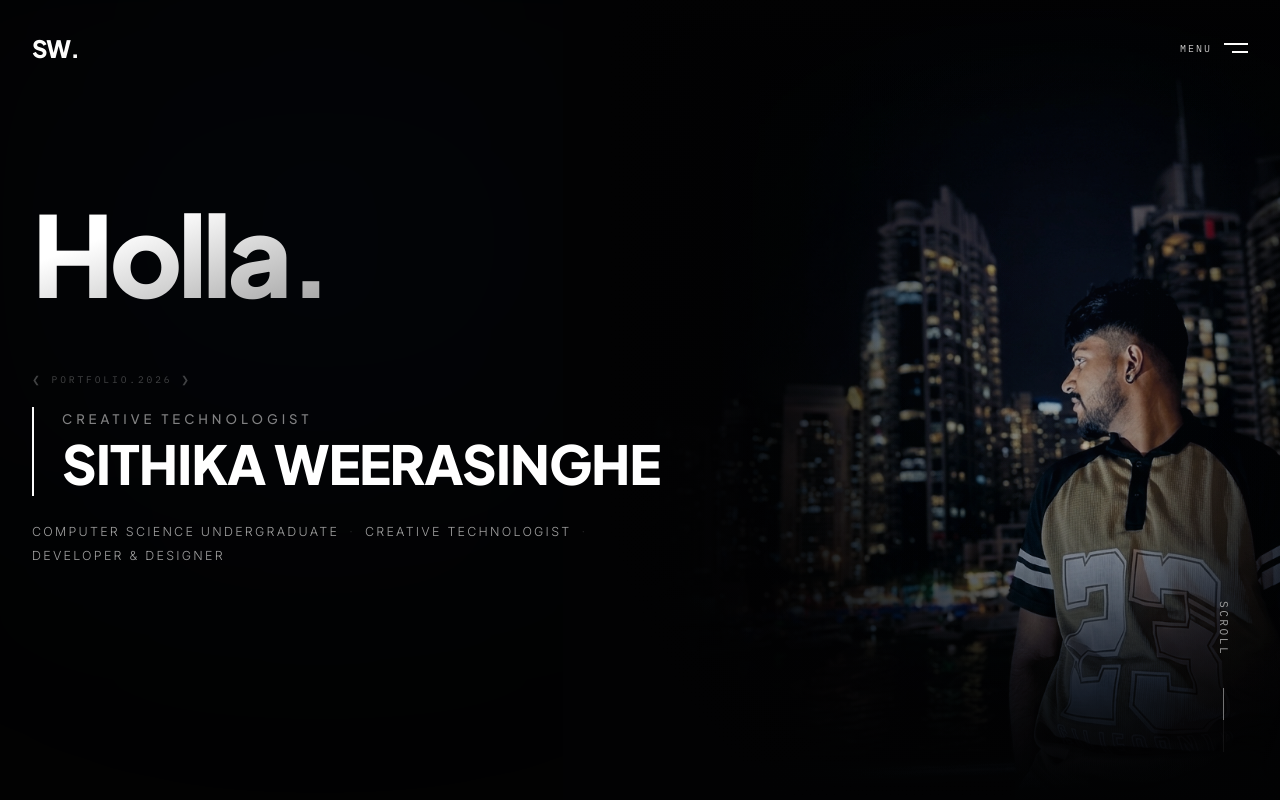
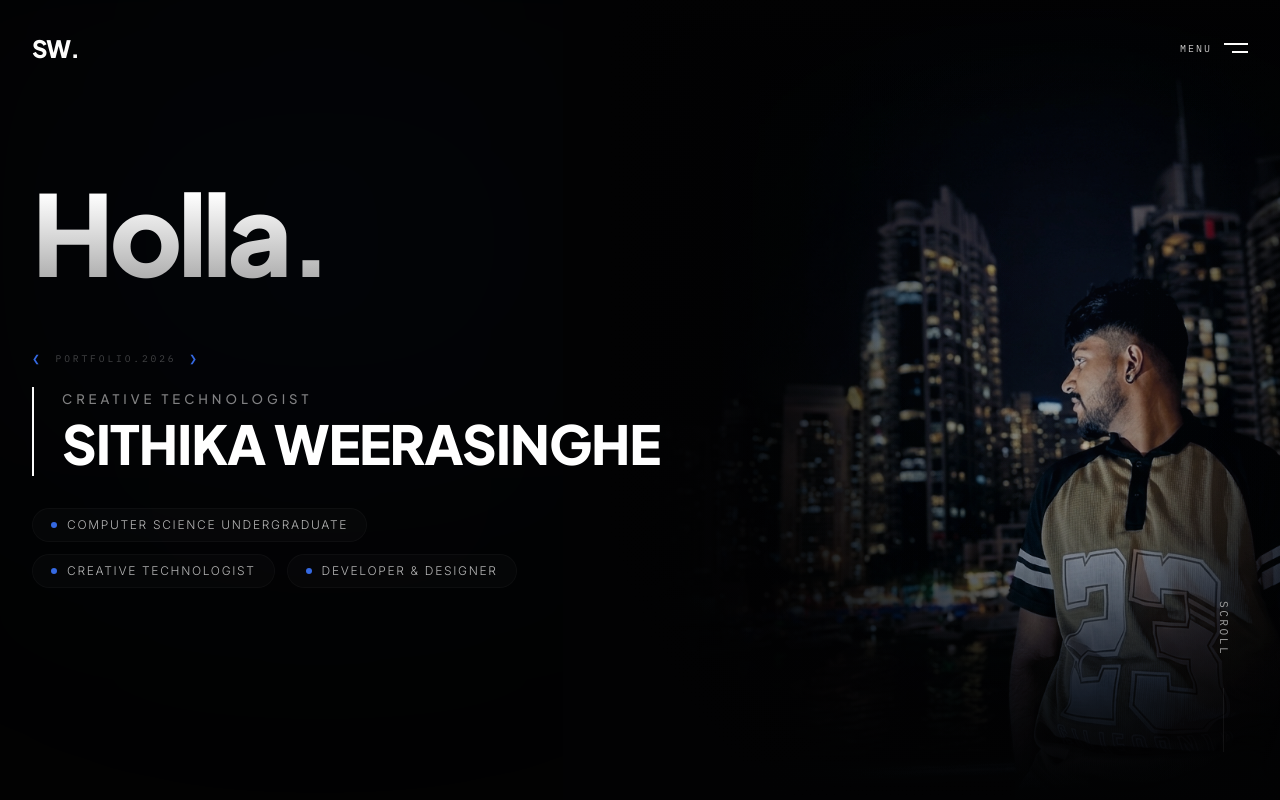
Before and after one commit to SithikaWeerasinghe/Sithika_Weerasinghe, a Next.js app: page / in a window 1280 px wide. Shown: the top 800 px of the page. Built offline with nearby package versions, Linux system fonts and the light colour scheme.

Commit message:
hero upgrade

```diff
--- a/src/app/globals.css
+++ b/src/app/globals.css
@@ -6,8 +6,8 @@
   --muted: #a0a0a0;
 
   /* Brand & UI Colors (mapped by Tailwind v4 automatically) */
-  --color-brand: #3b82f6;
-  --color-brand-glow: rgba(59, 130, 246, 0.15);
+  --color-brand: #3569e2;
+  --color-brand-glow: rgba(53, 105, 226, 0.15);
   --color-surface: #0a0a0a;
   --color-surface-hover: #121212;
   --color-border-subtle: rgba(255, 255, 255, 0.05);
@@ -59,10 +59,34 @@ body {
 
 /* Premium Classes */
 .text-gradient {
-  background: linear-gradient(to bottom right, #ffffff 30%, #a0a0a0 100%);
+  background: linear-gradient(to bottom, #ffffff 15%, #e1e1e1 45%, #a6a6a6 100%);
   -webkit-background-clip: text;
   background-clip: text;
   -webkit-text-fill-color: transparent;
+}
+
+/* Loop animations */
+@keyframes slide-down-loop {
+  0% {
+    top: -50%;
+    height: 30%;
+    opacity: 0;
+  }
+  15% {
+    opacity: 1;
+  }
+  85% {
+    opacity: 1;
+  }
+  100% {
+    top: 100%;
+    height: 30%;
+    opacity: 0;
+  }
+}
+
+.animate-slide-down-loop {
+  animation: slide-down-loop 2.4s cubic-bezier(0.16, 1, 0.3, 1) infinite;
 }
 
 .glass {
--- a/src/components/sections/Hero.tsx
+++ b/src/components/sections/Hero.tsx
@@ -111,7 +111,7 @@ export function Hero() {
           <div className="animate-fade-in delay-100 mb-7 sm:mb-9 w-full flex flex-col items-center lg:items-start">
             <div className="flex items-center justify-center lg:justify-start mb-4 sm:mb-5">
               <span
-                className="text-label"
+                className="text-label flex items-center"
                 style={{
                   fontSize: "0.6rem",
                   letterSpacing: "0.3em",
@@ -119,7 +119,7 @@ export function Hero() {
                   userSelect: "none",
                 }}
               >
-                &#x276E;&nbsp;portfolio.2026&nbsp;&#x276F;
+                <span className="text-brand mr-1" style={{ color: "var(--color-brand)" }}>&#x276E;</span>&nbsp;portfolio.2026&nbsp;<span className="text-brand ml-1" style={{ color: "var(--color-brand)" }}>&#x276F;</span>
               </span>
             </div>
 
@@ -148,24 +148,27 @@ export function Hero() {
               </h2>
             </div>
 
-            {/* Role line */}
-            <p
-              className="mt-6 font-light text-center lg:text-left max-w-xl"
-              style={{
-                fontSize: "clamp(0.65rem, 1.1vw, 0.78rem)",
-                letterSpacing: "0.18em",
-                textTransform: "uppercase",
-                color: "var(--muted)",
-                lineHeight: 1.9,
-                fontFamily: "var(--font-sans)",
-              }}
-            >
-              Computer Science Undergraduate
-              <span className="inline-block sm:mx-2.5 mx-1.5 opacity-25">·</span>
-              Creative Technologist
-              <span className="inline-block sm:mx-2.5 mx-1.5 opacity-25">·</span>
-              Developer & Designer
-            </p>
+            {/* Role tags */}
+            <div className="mt-8 flex flex-wrap justify-center lg:justify-start gap-3 w-full max-w-xl animate-fade-in delay-200">
+              {[
+                "Computer Science Undergraduate",
+                "Creative Technologist",
+                "Developer & Designer"
+              ].map((role) => (
+                <div
+                  key={role}
+                  className="flex items-center gap-2.5 px-4.5 py-2 glass rounded-full text-[10px] sm:text-xs uppercase tracking-[0.14em]"
+                  style={{
+                    fontFamily: "var(--font-sans)",
+                    color: "rgba(255,255,255,0.7)",
+                    border: "1px solid rgba(255,255,255,0.03)"
+                  }}
+                >
+                  <span className="w-1.5 h-1.5 rounded-full flex-shrink-0" style={{ backgroundColor: "var(--color-brand)" }}></span>
+                  <span className="font-light">{role}</span>
+                </div>
+              ))}
+            </div>
           </div>
         </div>
       </Container>
--- a/src/components/sections/Navbar.tsx
+++ b/src/components/sections/Navbar.tsx
@@ -93,7 +93,7 @@ export function Navbar() {
                   { label: 'Home', href: '#top' },
                   { label: 'Real Me', href: '#about' },
                   { label: 'Portfolio', href: '#projects' },
-                  { label: 'Resume', href: '#resume' },
+                  { label: 'Resume', href: '#resume' }, // TODO: Replace with link to PDF resume file or dedicated page if required
                   { label: 'Contact', href: '#contact' },
                 ].map((item, i) => (
                   <Link
@@ -110,7 +110,14 @@ export function Navbar() {
                       transitionDelay: isOpen ? `${100 + i * 50}ms` : '0ms'
                     }}
                   >
-                    <span className="text-xs sm:text-sm font-mono text-brand/60 group-hover:text-brand mr-4 sm:mr-6" style={{ fontFamily: "var(--font-mono)", letterSpacing: "0.1em" }}>
+                    <span
+                      className="text-xs sm:text-sm font-mono text-brand mr-4 sm:mr-6 opacity-90 group-hover:opacity-100 transition-opacity"
+                      style={{
+                        fontFamily: "var(--font-mono)",
+                        letterSpacing: "0.1em",
+                        color: "var(--color-brand)"
+                      }}
+                    >
                       0{i + 1}
                     </span>
                     <span>{item.label}</span>
```
